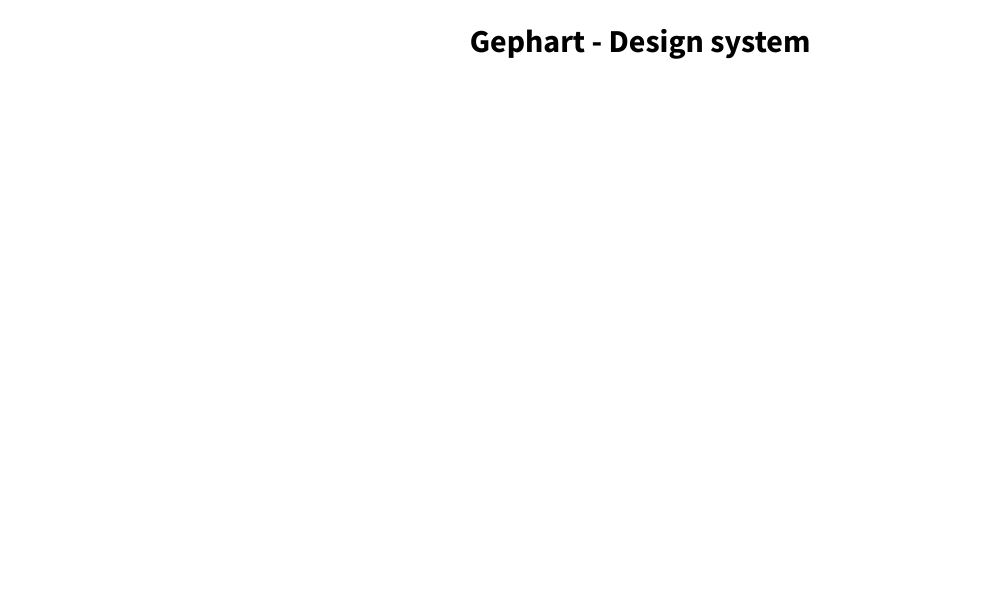
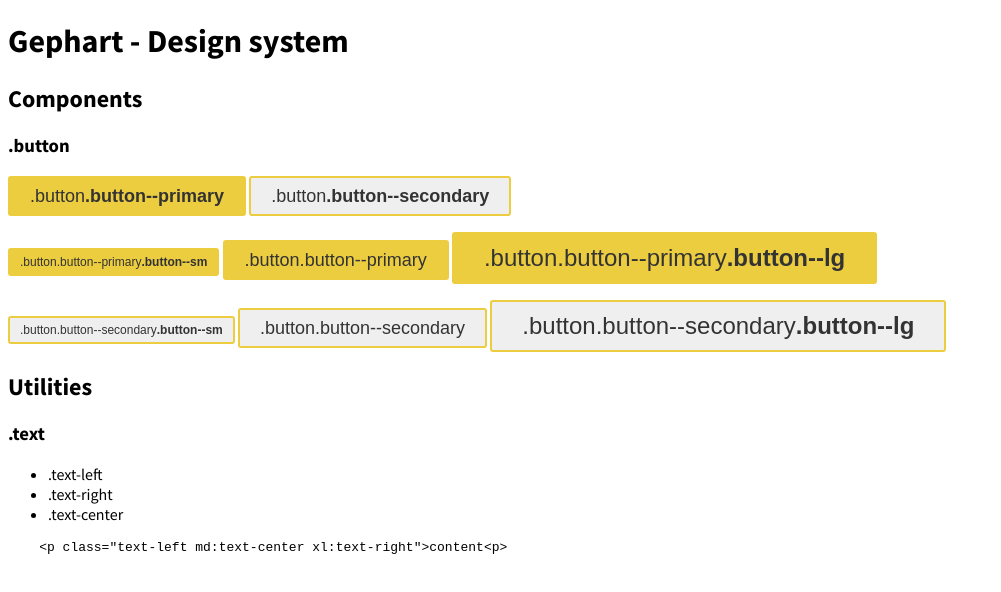
Before and after one commit to gephart/design-system, a website built with webpack: page example.html in a window 1280 px wide. Shown: the whole page, without its empty margins (0-1001 px from the left). Built offline with nearby package versions, Linux system fonts and the light colour scheme.

Commit message:
Button component

```diff
--- a/example.html
+++ b/example.html
@@ -10,6 +10,42 @@
     <title>Gephart - Design system</title>
 </head>
 <body>
-<h1 class="text-left md:text-center sm:text-right">Gephart - Design system</h1>
+<h1>Gephart - Design system</h1>
+
+<h2>Components</h2>
+
+<h3>.button</h3>
+
+<p>
+    <button class="button button--primary">.button<strong>.button--primary</strong></button>
+    <button class="button button--secondary">.button<strong>.button--secondary</strong></button>
+</p>
+
+<p>
+    <button class="button button--primary button--sm">.button.button--primary<strong>.button--sm</strong></button>
+    <button class="button button--primary">.button.button--primary</button>
+    <button class="button button--primary button--lg">.button.button--primary<strong>.button--lg</strong></button>
+</p>
+
+<p>
+    <button class="button button--secondary button--sm">.button.button--secondary<strong>.button--sm</strong></button>
+    <button class="button button--secondary">.button.button--secondary</button>
+    <button class="button button--secondary button--lg">.button.button--secondary<strong>.button--lg</strong></button>
+</p>
+
+<h2>Utilities</h2>
+
+<h3>.text</h3>
+
+<ul>
+    <li>.text-left</li>
+    <li>.text-right</li>
+    <li>.text-center</li>
+</ul>
+
+<pre>
+    &lt;p class="text-left md:text-center xl:text-right"&gt;content&lt;p&gt;
+</pre>
+
 </body>
 </html>
--- a/sass/_variables.sass
+++ b/sass/_variables.sass
@@ -1 +1,6 @@
 $breakpoints: (xs: 0, sm: 576px, md: 768px, lg: 992px, xl: 1200px)
+
+$color-primary: #eccd40
+$color-primary-hover: #d5b630
+$color-dark: #333333
+$color-light: #ffffff
--- /dev/null
+++ b/sass/components/_button.sass
@@ -0,0 +1,32 @@
+.button
+    border: 2px $color-primary solid
+    color: $color-dark
+    border-radius: 3px
+    display: inline-block
+    line-height: 36px
+    font-size: 18px
+    padding: 0 20px
+    text-decoration: none
+    cursor: pointer
+    transition: all .2s
+
+    &--primary
+        background: $color-primary
+
+        &:hover
+            background: $color-primary-hover
+            border-color: $color-primary-hover
+
+    &--secondary
+        &:hover
+            border-color: $color-primary-hover
+
+    &--sm
+        line-height: 24px
+        font-size: 12px
+        padding: 0 10px
+
+    &--lg
+        line-height: 48px
+        font-size: 24px
+        padding: 0 30px
--- a/sass/main.sass
+++ b/sass/main.sass
@@ -1,6 +1,8 @@
 @import "variables"
 
 @import "mixins/breakpoints"
+
+@import "components/button"
 
 @import "utils/text"
 
```
Also changed, not shown: Exactly.gif (added), dist/gds.min.css, 2 other files.
